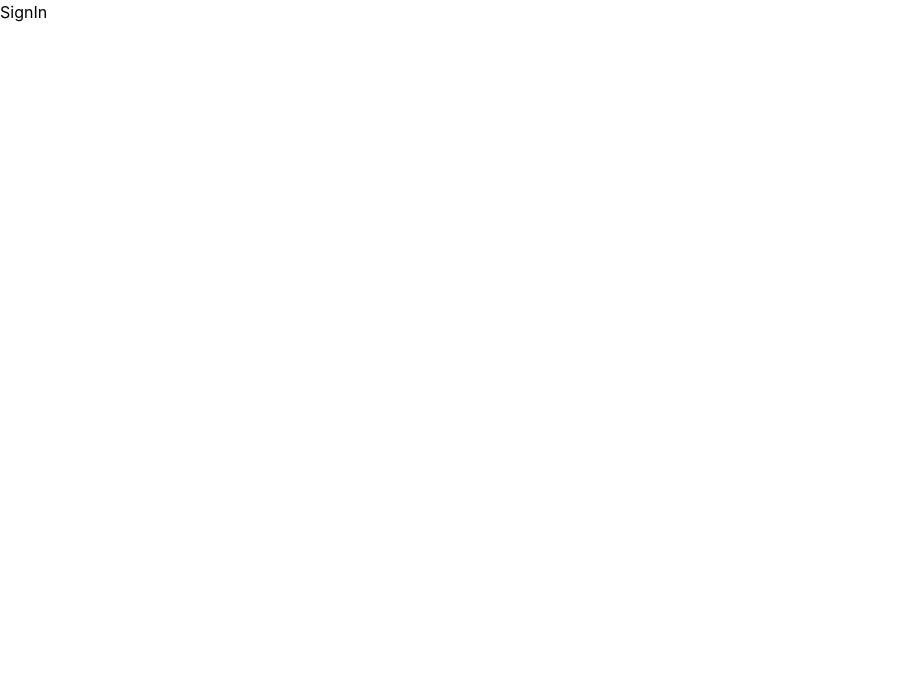
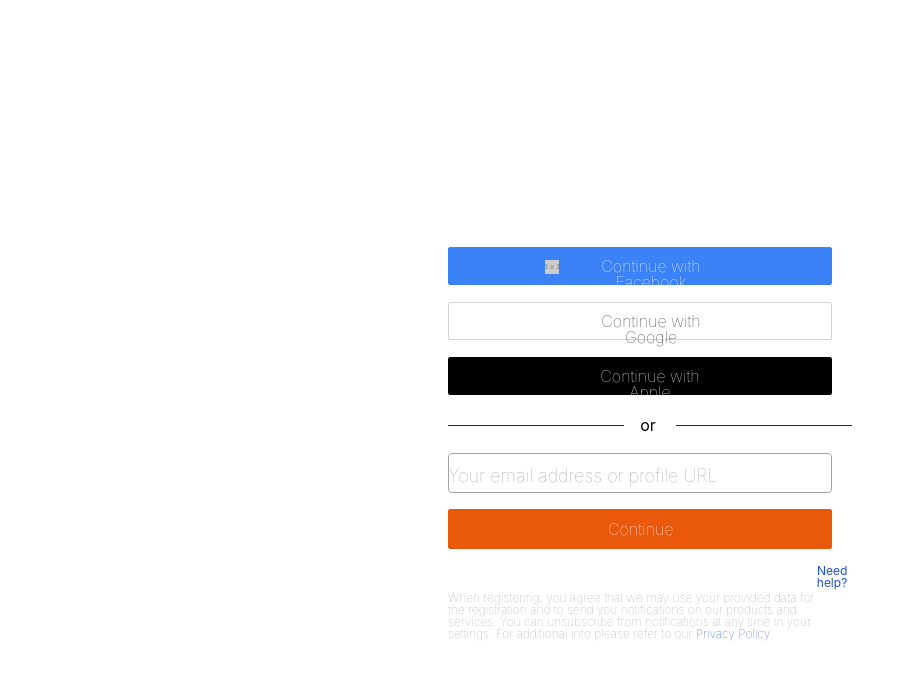
Before and after one commit to aurakei/music-player, a React (Create React App) app: page /signin in a window 1280 px wide. Shown: the top 680 px of the page, without its empty margins (0-909 px from the left). Built offline with nearby package versions, Linux system fonts and the light colour scheme.

Commit message:
signup page first commit

```diff
--- a/src/pages/SignIn.jsx
+++ b/src/pages/SignIn.jsx
@@ -1,7 +1,53 @@
-import React from 'react'
+import React from 'react';
 
 export default function SignIn() {
   return (
-    <div>SignIn</div>
-  )
+    <div className="flex justify-center items-center h-screen">
+    <div className="w-96 h-96 relative bg-white">
+      <div className="w-96 px-24 py-2.5 left-0 top-[39.47px] absolute bg-blue-500 rounded-sm border border-blue-500 justify-center items-end gap-2 inline-flex">
+        <img className="w-3.5 h-3.5" src="https://via.placeholder.com/15x15" alt="Facebook" />
+        <div className="w-48 h-4 text-center text-white text-base font-thin font-['Inter'] leading-none">Continue with Facebook</div>
+      </div>
+      <div className="w-96 px-28 py-2.5 left-0 top-[94.47px] absolute bg-white rounded-sm border border-stone-300 justify-center items-center gap-2 inline-flex">
+        <div className="w-3.5 h-3.5 justify-center items-center inline-flex">
+          <div className="grow shrink basis-0 self-stretch justify-center items-center inline-flex">
+            <div className="grow shrink basis-0 self-stretch justify-center items-center inline-flex">
+              <div className="w-3.5 h-3.5 relative"></div>
+            </div>
+          </div>
+        </div>
+        <div className="w-40 h-4 text-center text-neutral-800 text-base font-thin font-['Inter'] leading-none">Continue with Google</div>
+      </div>
+      <div className="w-96 px-28 py-2.5 left-0 top-[149.47px] absolute bg-black rounded-sm border border-black justify-center items-start gap-2 inline-flex">
+        <div className="w-3 h-4 flex-col justify-center items-center inline-flex">
+          <div className="self-stretch grow shrink basis-0 flex-col justify-center items-center inline-flex">
+            <div className="self-stretch grow shrink basis-0 flex-col justify-center items-center inline-flex">
+              <div className="w-5 h-6 relative"></div>
+            </div>
+          </div>
+        </div>
+        <div className="w-40 h-4 text-center text-white text-base font-thin font-['Inter'] leading-none">Continue with Apple</div>
+      </div>
+      <div className="w-4 h-6 left-[192.09px] top-[204.77px] absolute text-center text-black text-base font-normal font-['Inter'] leading-normal">or</div>
+      <div className="w-44 h-px left-0 top-[216.66px] absolute border-t border-zinc-800" />
+      <div className="w-44 h-px left-[228px] top-[216.66px] absolute border-t border-zinc-800" />
+      <div className="w-96 h-24 left-0 top-[244.86px] absolute bg-white flex-col justify-center items-start gap-4 inline-flex">
+        <div className="self-stretch grow shrink basis-0 px-2 pt-2 pb-2.5 bg-white rounded border border-neutral-400 justify-center items-center inline-flex">
+          <div className="grow shrink basis-0 self-stretch pr-24 justify-start items-center inline-flex">
+            <div className="w-72 h-5 text-neutral-400 text-lg font-thin font-['Inter']">Your email address or profile URL</div>
+          </div>
+        </div>
+        <div className="self-stretch grow shrink basis-0 py-2.5 bg-orange-600 rounded-sm border border-orange-600 justify-center items-center inline-flex">
+          <div className="w-16 h-4 text-center text-white text-base font-thin font-['Inter'] leading-none">Continue</div>
+        </div>
+      </div>
+      <div className="w-16 h-4 left-[335.28px] top-[356.59px] absolute text-right text-blue-700 text-xs font-normal font-['Inter'] leading-none">Need help?</div>
+      <div className="w-96 h-16 left-0 top-[384.11px] absolute">
+        <p className="text-neutral-400 text-xs font-thin font-['Inter'] leading-none">
+          When registering, you agree that we may use your provided data for the registration and to send you notifications on our products and services. You can unsubscribe from notifications at any time in your settings. For additional info please refer to our <span className="text-blue-700">Privacy Policy</span>.
+        </p>
+      </div>
+    </div>
+    </div>
+  );
 }
```
